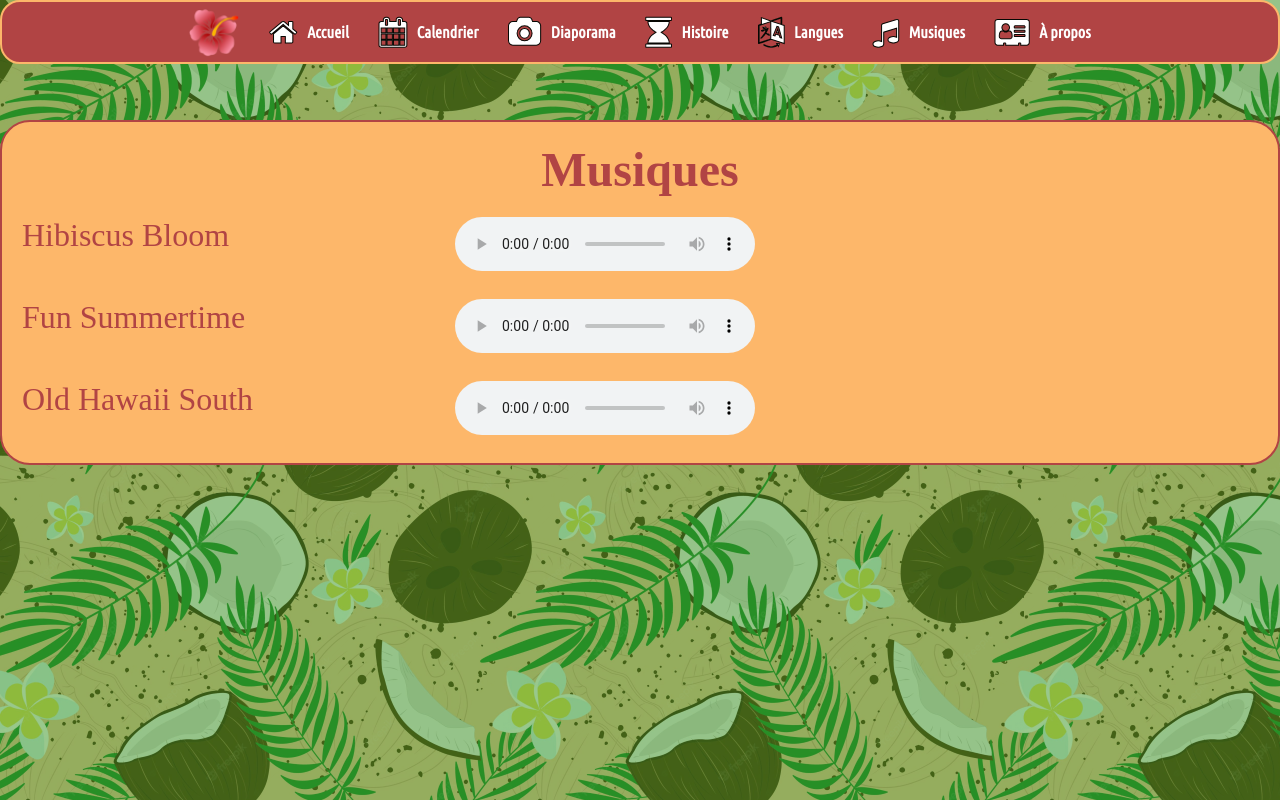
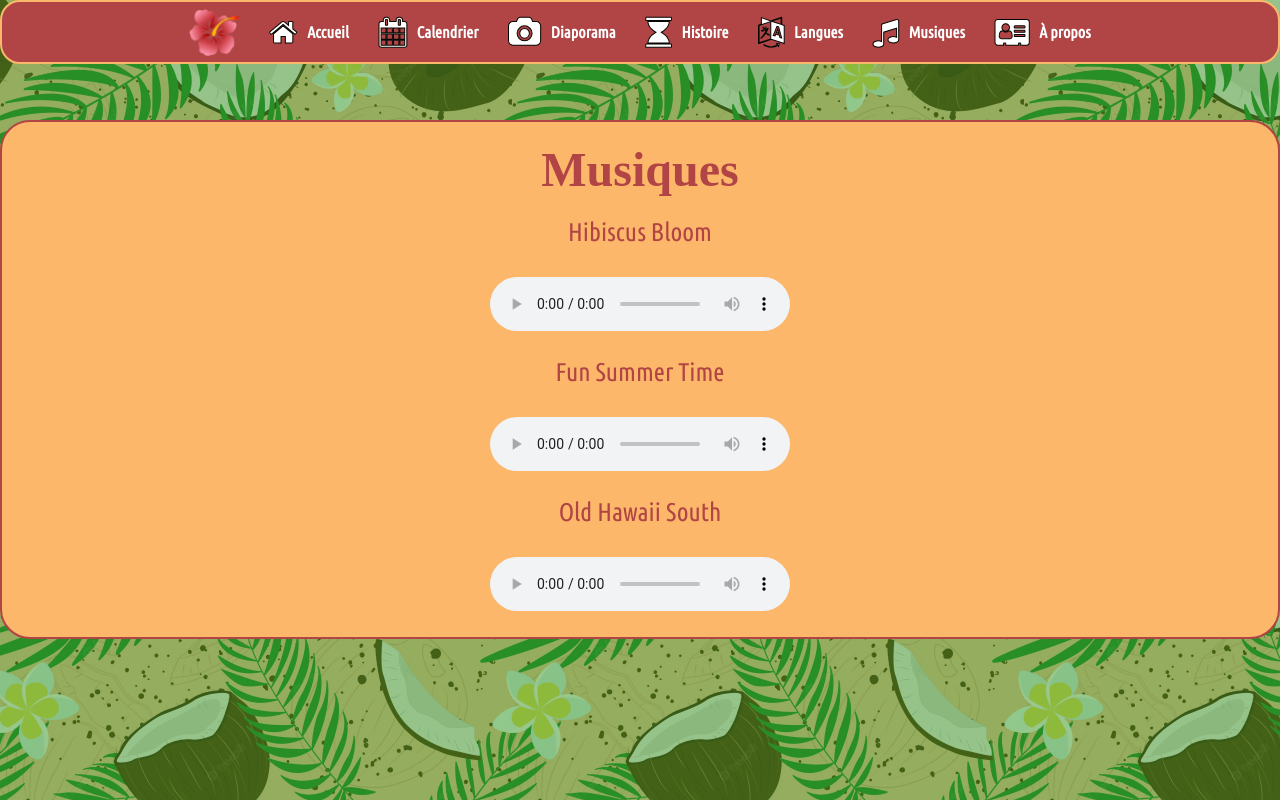
Before and after one commit to aydinhouari/Travail-Synth-se, a plain HTML site: page musiques.html in a window 1280 px wide. Drawn offline with Linux system fonts and the light colour scheme; a web font is replaced by a local one.

Commit message:
musique done

```diff
--- a/css/musiques.css
+++ b/css/musiques.css
@@ -1,5 +1,9 @@
-.grid{
-    display: grid;
-    grid-template-columns: 35% 65%;
+.flex{
+    display: flex;
+    font-family: "Ubuntu Condensed";
+    flex-direction: column;
+    align-items: center;
     margin-top: 20px;
+    gap: 30px;
+    font-size: 0.8em;
 }
--- a/musiques.html
+++ b/musiques.html
@@ -49,19 +49,19 @@
         <div class="menuBuffer"></div>
         <div class="siteContenant">
           <div class="titrePrincipal">Musiques</div>
-          <div class="grid">
+          <div class="flex">
             <div>Hibiscus Bloom</div>
             <div><audio controls>
               <source src="mp3/HibiscusBloom.mp3" type="audio/mp3">
             </audio></div>
           </div>
-          <div class="grid">
-            <div>Fun Summertime</div>
+          <div class="flex">
+            <div>Fun Summer Time</div>
             <div><audio controls>
               <source src="mp3/FunSummertime.mp3" type="audio/mp3">
             </audio></div>
           </div>
-          <div class="grid">
+          <div class="flex">
             <div>Old Hawaii South</div>
             <div><audio controls>
               <source src="mp3/OldHawaiiSouth.mp3" type="audio/mp3">
```
